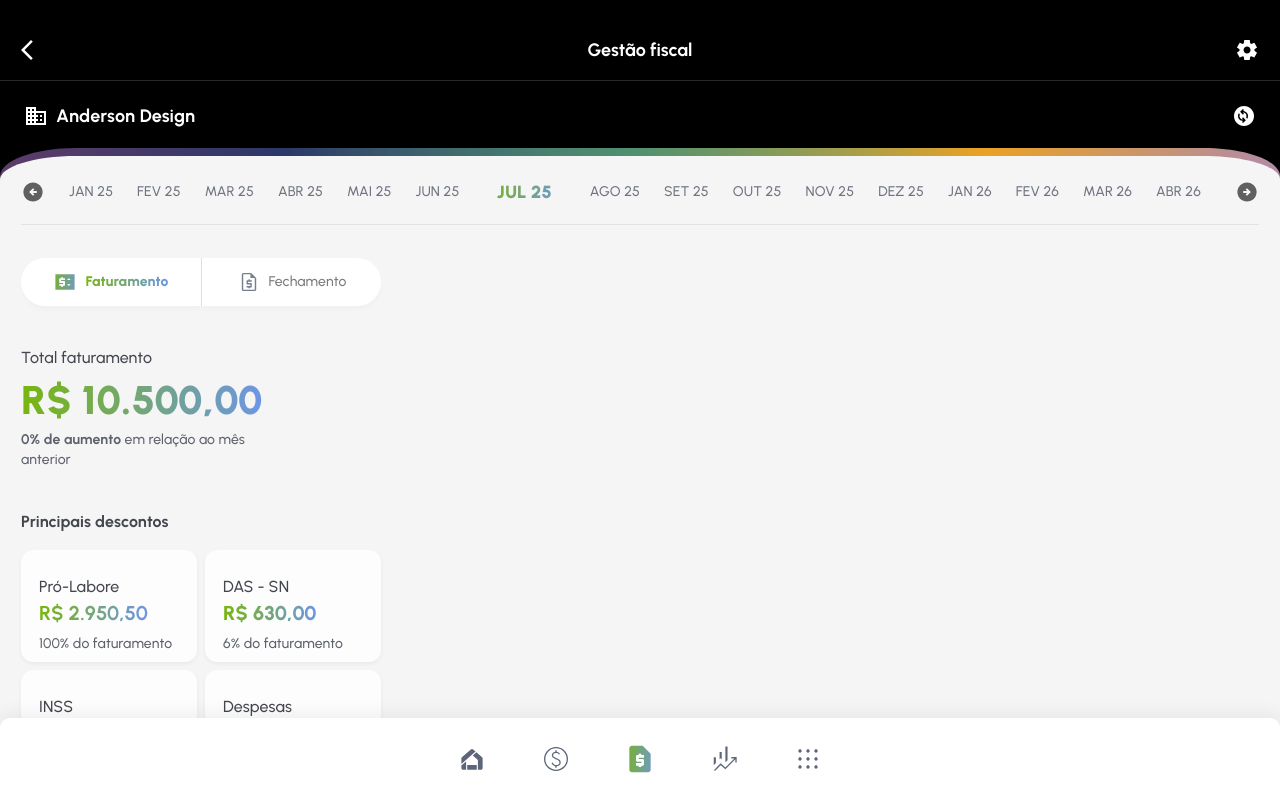
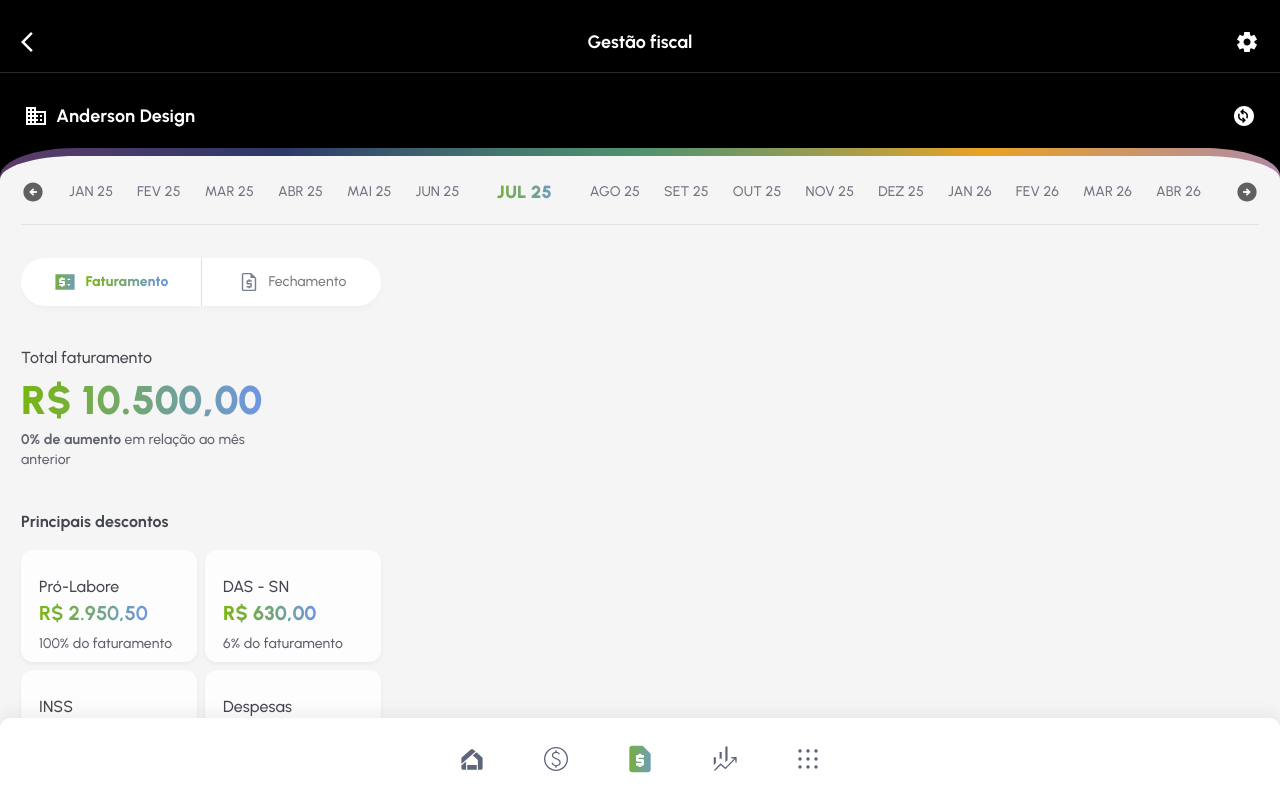
Before and after one commit to euandersonsantos/financas-v1, a React (Vite) app: page / in a window 1280 px wide. Shown: the top 798 px of the page. Built offline with nearby package versions, Linux system fonts and the light colour scheme.

Commit message:
Fix: Reduce header margin
Removed margin from the header div to bring it closer to the top.

```diff
--- a/src/components/Header.tsx
+++ b/src/components/Header.tsx
@@ -1,3 +1,4 @@
+
 import React from 'react';
 import { ArrowLeftIcon, SettingsIcon } from './icons';
 interface HeaderProps {
@@ -19,7 +20,7 @@ export const Header: React.FC<HeaderProps> = ({
     }} />
 
       <header className="w-full bg-black relative border-b border-[rgba(255,255,255,0.16)]" style={{
-      paddingTop: '20px',
+      paddingTop: '12px',
       backgroundColor: '#000000'
     }}>
         <div className="flex justify-center items-center w-full h-[60px] relative px-[24px]">
```
